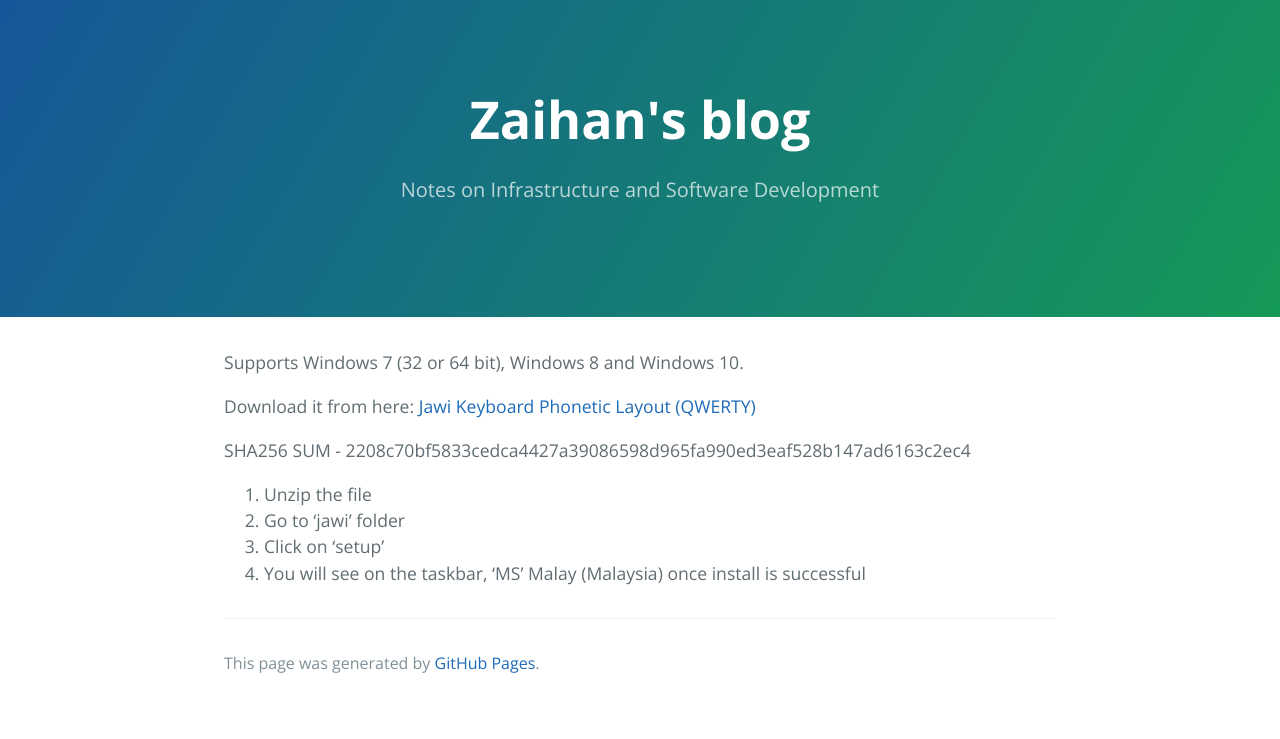
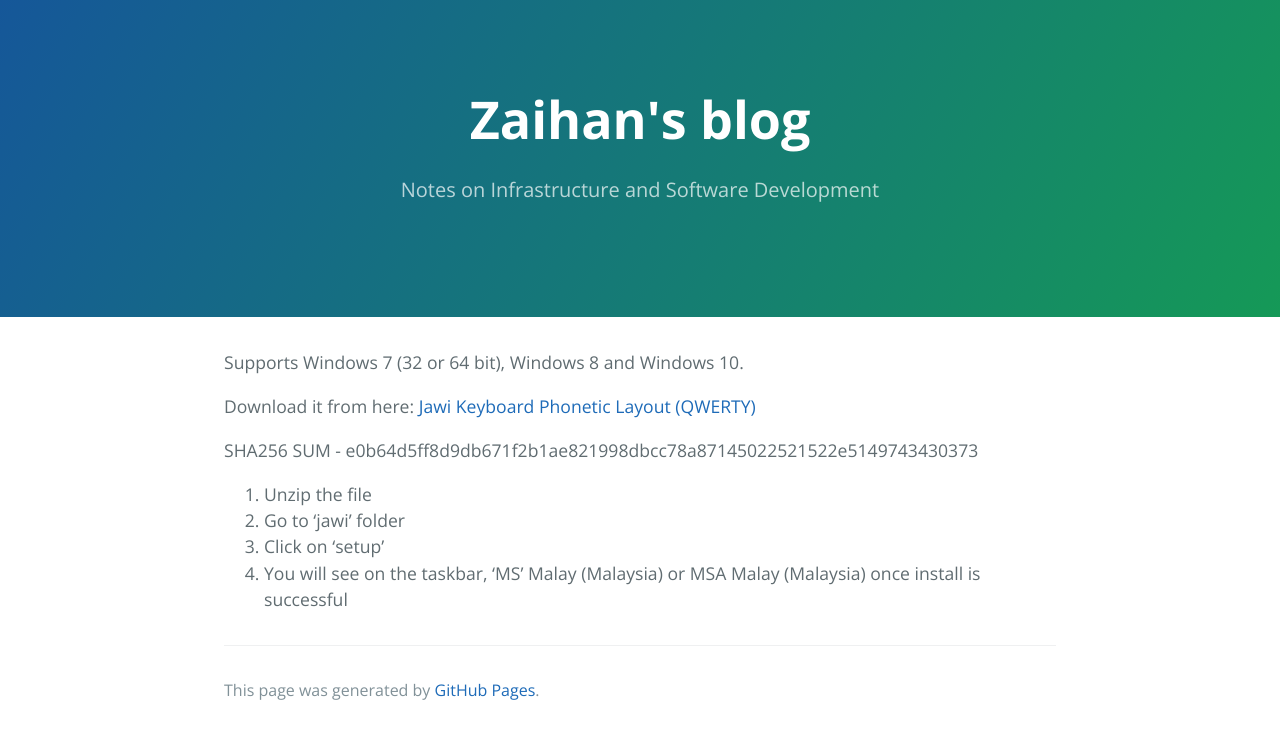
Before and after one commit to muhammadn/muhammadn.github.io, a Jekyll site: the page built from _posts/2018-12-23-jawi-phonetic-layout-windows.md, in a window 1280 px wide. Shown: the top 739 px of the page. Built offline with Jekyll 4.4.1, drawn with Linux system fonts in a browser that asks for light colours.

Commit message:
update to include sa character

```diff
--- a/_posts/2018-12-23-jawi-phonetic-layout-windows.md
+++ b/_posts/2018-12-23-jawi-phonetic-layout-windows.md
@@ -9,9 +9,9 @@ Supports Windows 7 (32 or 64 bit), Windows 8 and Windows 10.
 Download it from here:
 [Jawi Keyboard Phonetic Layout (QWERTY)]({{ site.url }}/assets/files/Jawi Keyboard Phonetic.zip)
 
-SHA256 SUM - 2208c70bf5833cedca4427a39086598d965fa990ed3eaf528b147ad6163c2ec4
+SHA256 SUM - e0b64d5ff8d9db671f2b1ae821998dbcc78a87145022521522e5149743430373
 
 1. Unzip the file
 2. Go to 'jawi' folder
 3. Click on 'setup'
-4. You will see on the taskbar, 'MS' Malay (Malaysia) once install is successful
+4. You will see on the taskbar, 'MS' Malay (Malaysia) or MSA Malay (Malaysia) once install is successful
```
Also changed, not shown: 1 other file.
